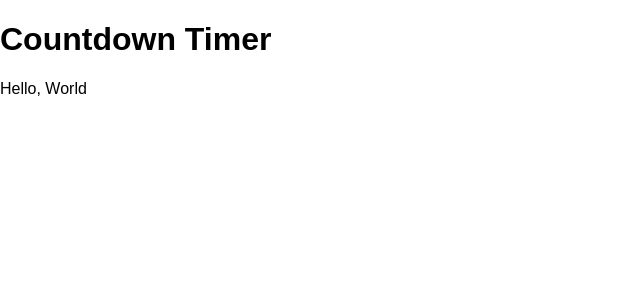
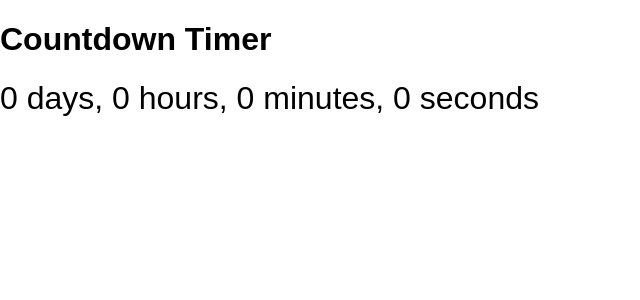
Before and after one commit to monarchwadia/react101, a React (Create React App) app in the folder countdown-timer/: page / in a window 1280 px wide. Shown: the top 300 px of the page, without its empty margins (0-640 px from the left). Built offline with nearby package versions, Linux system fonts and the light colour scheme.

Commit message:
Stage 2 - Added CountdownClock

```diff
--- a/countdown-timer/src/App.js
+++ b/countdown-timer/src/App.js
@@ -1,11 +1,25 @@
 import React, { Component } from 'react';
+
+// We import CountdownClock here
+import CountdownClock from './components/CountdownClock';
 
 class App extends Component {
   render() {
     return (
       <div className="App">
         <h1>Countdown Timer</h1>
-        <p>Hello, World</p>
+        {/*
+          You comment in React using an open block.
+          Blocks can do a lot more than just comment.
+          We'll see more of these blocks in later stages.
+
+          Look at how CountdownClock is inserted as a tag
+          on the following line.
+
+          In the next stage, we'll see how to pass parameters
+          to CountdownClock.
+        */}
+        <CountdownClock />
       </div>
     );
   }
--- /dev/null
+++ b/countdown-timer/src/components/CountdownClock.js
@@ -0,0 +1,23 @@
+// React is a required import for all files that use React's syntax (i.e., JSX syntax)
+// Component is a base React class that is extended to create custom components
+import React, { Component } from 'react';
+
+// Here, we create the CountdownClock component, which is imported and used in App.js
+class CountdownClock extends Component {
+
+  // Anything returned by render() is printed to the DOM.
+  // render() should do nothing except form an output and return it.
+  // It is intended to be what is called a "pure" function.
+  render() {
+
+    return (
+      // React uses 'className' because 'class' is a reserved keyword in JavaScript
+      <div className="countdown-clock">
+        0 days, 0 hours, 0 minutes, 0 seconds
+      </div>
+    );
+
+  }
+}
+
+export default CountdownClock;
--- a/countdown-timer/src/index.css
+++ b/countdown-timer/src/index.css
@@ -3,3 +3,7 @@ body {
   padding: 0;
   font-family: sans-serif;
 }
+
+.countdown-clock {
+    font-size: 32px;
+}
```
Also changed, not shown: 1 other file (tests, documents, lock files or other folders).
